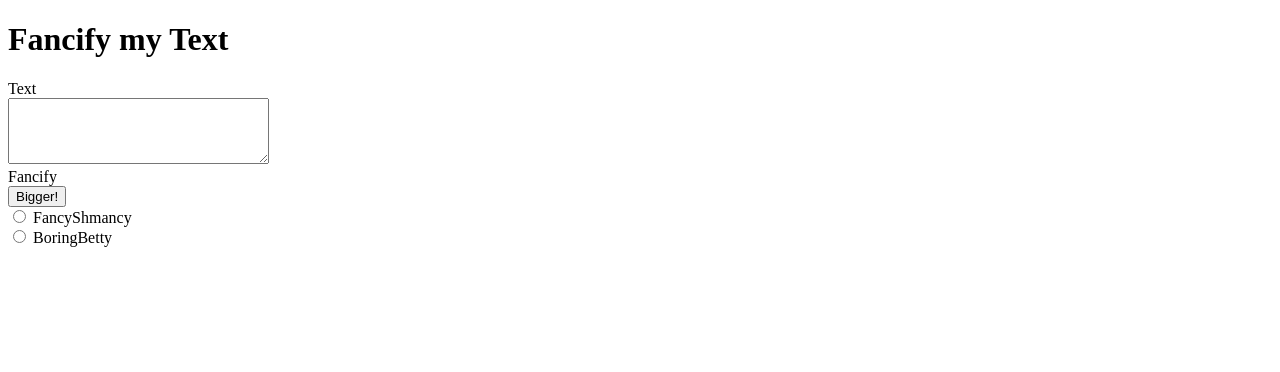
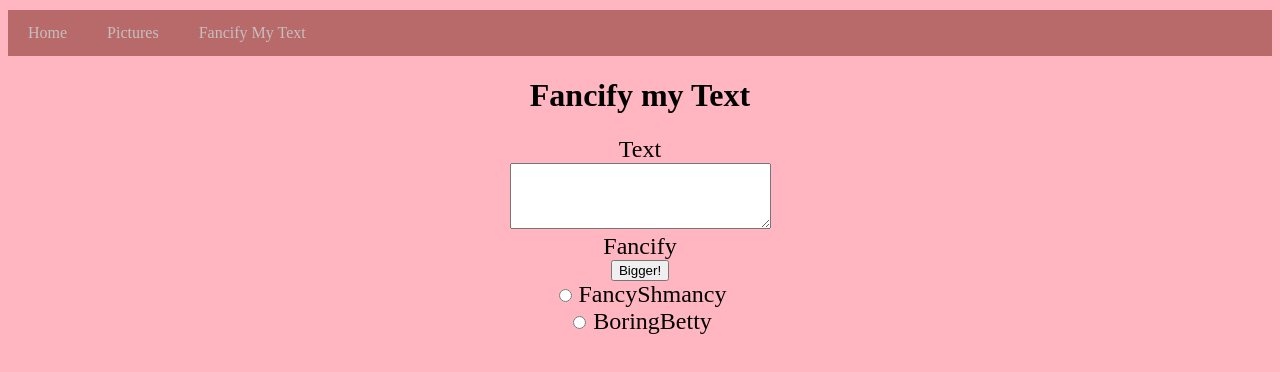
Before and after one commit to legnajaneth/csc193a, a plain HTML site: page fancifymytext.html in a window 1280 px wide. Drawn offline with Linux system fonts and the light colour scheme.

Commit message:
made text bigger in fancify text edited css

```diff
--- a/fancifymytext.html
+++ b/fancifymytext.html
@@ -2,10 +2,18 @@
 <html>
 	<head>
 		<title>Fancify Shamcify</title>
+		<link rel="stylesheet" href="styles.css">
+		<!-- link to your script file here -->
+		<script src="fancifymytext.js"></script>
+	</head>
+	<nav>
+        <ul class="navbar">
+          <li><a  href="index.html">Home</a></li>
+          <li><a  href="https://pbs.twimg.com/media/GBNZbLdbEAA52Mi?format=jpg&name=large">Pictures</a></li>
+          <li><a  href="fancifymytext.html">Fancify My Text</a></li>
+        </ul>
+    </nav>
 
-		<!-- link to your script file here -->
-		<script src=" fancifymytext.js"></script>
-	</head>
 
 	<body>
 
@@ -14,9 +22,10 @@
 		<form>
 			<textarea id="textInput" rows="4" cols="30"></textarea>
 		</form>
+
 		<label>Fancify</label>
 		<form>
-		<button onclick="sAlert()" type=" button" id="biggerButton">Bigger!</button>
+			<button onclick="makeBigger()" type="button">Bigger!</button>
 			<br>
 			<input type ="radio" id="fancyRadio" name="fancytype" value="fancy">
 			<label for="fancyRadio">FancyShmancy</label><br>
--- a/fancifymytext.js
+++ b/fancifymytext.js
@@ -1,5 +1,8 @@
-<script>
+
 function sAlert(){
 alert("Hello World!");
 }
-</script>
+
+function makeBigger() {
+    document.getElementById("textInput").style.fontSize = "24pt";
+}
--- a/styles.css
+++ b/styles.css
@@ -1,34 +1,40 @@
+header{
+    font-size: 200%;
+}
 body{
+    text-align: center;
     background-color: #FFB6c1;
 }
 nav {
-    text-align: left;
-}
-ul {
-    list-style-type: none;
+    text-align: center;
+    margin-top: 10px;
 }
 .navbar{
-    background-color: rgb(3, 88, 88);
-    position: relative;
-    color: blueviolet;
-    font-weight: 400;
+    background-color: rgb(184, 106, 106);
+    margin: 0;
+    padding: 0;
+    list-style-type: none;
+    font-weight: 500;
+    overflow: hidden;
 
-    display: inline;
 }
 
 .navbar a:hover{
-    background-color: aquamarine;
-    color:blue;
+    background-color: rgb(48, 161, 189);
 }
 .navbar a{
-
-    color: rgb(92, 41, 160);
-    background-color: blueviolet;
-    padding: 15px;
-    display: inline;
+    position: relative;
+    color: rgb(199, 191, 191);
+    padding: 14px 15px;
+    margin: 0 5px;
+    text-decoration: none;
     text-align: center;
-
+    display: inline-block;
+    transition:all 0.5s ease;
 }
 li{
-    display: inline;
+    float: left;
 }
+label{
+    font-size: 150%;
+}
```
Also changed, not shown: index.html (+5 -2 lines). Lines whose indentation alone changed are shown as unchanged.
